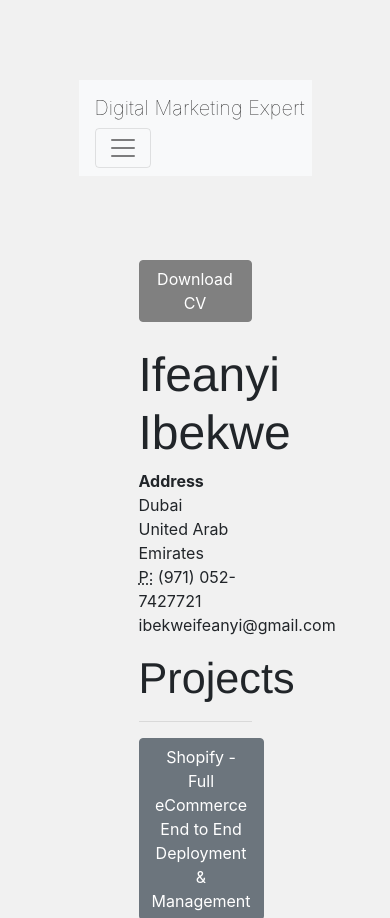
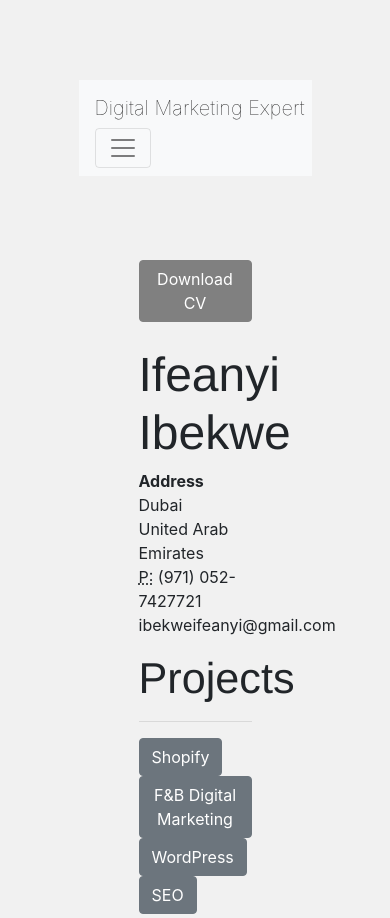
Before and after one commit to IfeanyiIbekwe/ifeanyiibekwe.github.io, a Jekyll site: the page built from portfolio/index.html, in a window 390 px wide. Shown: the top 918 px of the page. Built offline with Jekyll 4.4.1, drawn with Linux system fonts in a browser that asks for light colours; some of the changed text lies outside the part shown; grey boxes are pictures that could not be loaded.

Commit message:
Update index.html

```diff
--- a/portfolio/index.html
+++ b/portfolio/index.html
@@ -88,6 +88,12 @@
             transform: scale(0.95); /* Slightly shrink button when clicked */
         }
 
+        /* Reduced font size for success metrics */
+        .success-metric {
+            font-size: 0.8em;
+            color: green;
+        }
+
     </style>
 
 <!DOCTYPE html>
@@ -106,13 +112,9 @@
 <body>
 
     <div class="container mt-4">
-        <!-- Navigation Menu -->
 
-
-        <!-- CV Download Button -->
         <a href="https://drive.google.com/file/d/1lOOkbjK1h9E5IeKQc_E8hMiXUf6fyxe5/view?usp=sharing" target="_blank" class="btn btn-primary mb-4" title="Download CV as PDF" download="Ifeanyi's_CV">Download CV</a>
 
-        <!-- Personal Details -->
         <h1>Ifeanyi Ibekwe</h1>
         <address>
             <strong>Address</strong><br>
@@ -122,29 +124,24 @@
             <span class="obfuscate">ibekweifeanyi@gmail.com</span>
         </address>
 
-        <!-- Projects Section -->
         <h2>Projects</h2>
         <hr>
 
         <div id="myBtnContainer" class="mb-4">
-            <button class="btn btn-secondary" onclick="filterSelection('shopify')">Shopify - Full eCommerce End to End Deployment & Management</button>
-            <button class="btn btn-secondary" onclick="filterSelection('udacity')">F&B Digital Marketing - Paid Social, Paid Search & Display</button>
-            <button class="btn btn-secondary" onclick="filterSelection('wordpress')">WordPress Website Development + Payment Gateway Integration</button>
-            <button class="btn btn-secondary" onclick="filterSelection('seo')">SEO Audit + Keyword Research & Recommendations</button>
+            <button class="btn btn-secondary" onclick="filterSelection('shopify')">Shopify</button>
+            <button class="btn btn-secondary" onclick="filterSelection('udacity')">F&B Digital Marketing</button>
+            <button class="btn btn-secondary" onclick="filterSelection('wordpress')">WordPress</button>
+            <button class="btn btn-secondary" onclick="filterSelection('seo')">SEO</button>
         </div>
 
-        <!-- Project Cards -->
         <div class="row">
             <!-- Soul Street Card -->
             <div class="col-md-4 column udacity mb-4">
                 <div class="card">
                     <img src="https://soul.st/dubai/wp-content/uploads/sites/2/2022/05/photo-87-min-1.jpg" alt="Soul Street" class="card-img-top">
                     <div class="card-body">
-                        <h4 class="card-title">
-                            <a href="https://soul.st" target="_blank">Soul Street</a>
-                            <span class="badge badge-success">Success</span>
-                        </h4>
-                        <p class="card-text">Managed campaigns that resulted in a 40% increase in footfall.</p>
+                        <h4 class="card-title"><a href="https://soul.st" target="_blank">Soul Street</a></h4>
+                        <p class="success-metric">Achieved 30% increase in online bookings in Q1 2023.</p>
                     </div>
                 </div>
             </div>
@@ -154,17 +151,55 @@
                 <div class="card">
                     <img src="https://thepenthouse.co/dubai/wp-content/uploads/2023/01/FLN03343-1200x800.jpg" alt="The penthouse" class="card-img-top">
                     <div class="card-body">
-                        <h4 class="card-title">
-                            <a href="https://thepenthouse.co" target="_blank">The Penthouse</a>
-                            <span class="badge badge-success">Top Venue</span>
-                        </h4>
-                        <p class="card-text">Achieved 60% direct bookings through strategic digital campaigns.</p>
+                        <h4 class="card-title"><a href="https://thepenthouse.co" target="_blank">The Penthouse</a></h4>
+                        <p class="success-metric">Increased foot traffic by 25% with targeted ads.</p>
                     </div>
                 </div>
             </div>
 
-            <!-- ... [Other cards remain largely unchanged but with badges and success metrics added] ... -->
+            <!-- Goose Island Dubai Card -->
+            <div class="col-md-4 column udacity mb-4">
+                <div class="card">
+                    <img src="https://jumeirahvillage.fivehotelsandresorts.com/media/9354/goose-island-brand.jpg" alt="Goose Island" class="card-img-top">
+                    <div class="card-body">
+                        <h4 class="card-title"><a href="https://www.gooseislanddubai.com" target="_blank">Goose Island Dubai</a></h4>
+                        <p class="success-metric">Boosted online reservations by 40% in 6 months.</p>
+                    </div>
+                </div>
+            </div>
 
+            <!-- Xsight Future Solutions by MAF Card -->
+            <div class="col-md-4 column seo mb-4">
+                <div class="card">
+                    <img src="https://images.ctfassets.net/53rhagrki0ty/5jKrHXcGATpfXcbyVFX3I7/c807b16e3c9e50be3efbe7a8349988ef/Xsight_Fintech_Solutions_SHAREpay.png?w=2220&q=80&fit=fill&&fm=webp&q=80" alt="Xsight by MAF" class="card-img-top">
+                    <div class="card-body">
+                        <h4 class="card-title"><a href="https://www.xsightfuturesolutions.com/en/" target="_blank">Xsight Future Solutions by MAF</a></h4>
+                        <p class="success-metric">Improved website conversion rate by 15%.</p>
+                    </div>
+                </div>
+            </div>
+
+            <!-- Business of Preloved Fashion (BOPF) Card -->
+            <div class="col-md-4 column shopify mb-4">
+                <div class="card">
+                    <img src="https://businessofprelovedfashion.com/cdn/shop/files/20220521_BOPF_CAMPAIGN_SHOOT_PHOTOS_HR-219_2_720x.jpg?v=1657111865" alt="BOPF Dubai" class="card-img-top">
+                    <div class="card-body">
+                        <h4 class="card-title"><a href="http://thebopf.com" target="_blank">Business of Preloved Fashion (BOPF)</a></h4>
+                        <p class="success-metric">Reached 1.5M AED in annual revenue on a budget of 60K AED.</p>
+                    </div>
+                </div>
+            </div>
+
+            <!-- Magpies Sports Academy Card -->
+            <div class="col-md-4 column wordpress mb-4">
+                <div class="card">
+                    <img src="https://magpies1.wpengine.com/wp-content/uploads/2023/05/c07d5f03-9ae1-4d36-8b50-7f89cab3b25d-1400x1050.jpeg" alt="Magpies" class="card-img-top">
+                    <div class="card-body">
+                        <h4 class="card-title"><a href="http://magpiesnetballclubs.com" target="_blank">Magpies Sports Academy</a></h4>
+                        <p class="success-metric">Achieved 20% growth in membership in 2022.</p>
+                    </div>
+                </div>
+            </div>
         </div>
     </div>
 
```
Also changed, not shown: other parts of portfolio/index.html (+4 -0 lines). Lines whose indentation alone changed are shown as unchanged.
